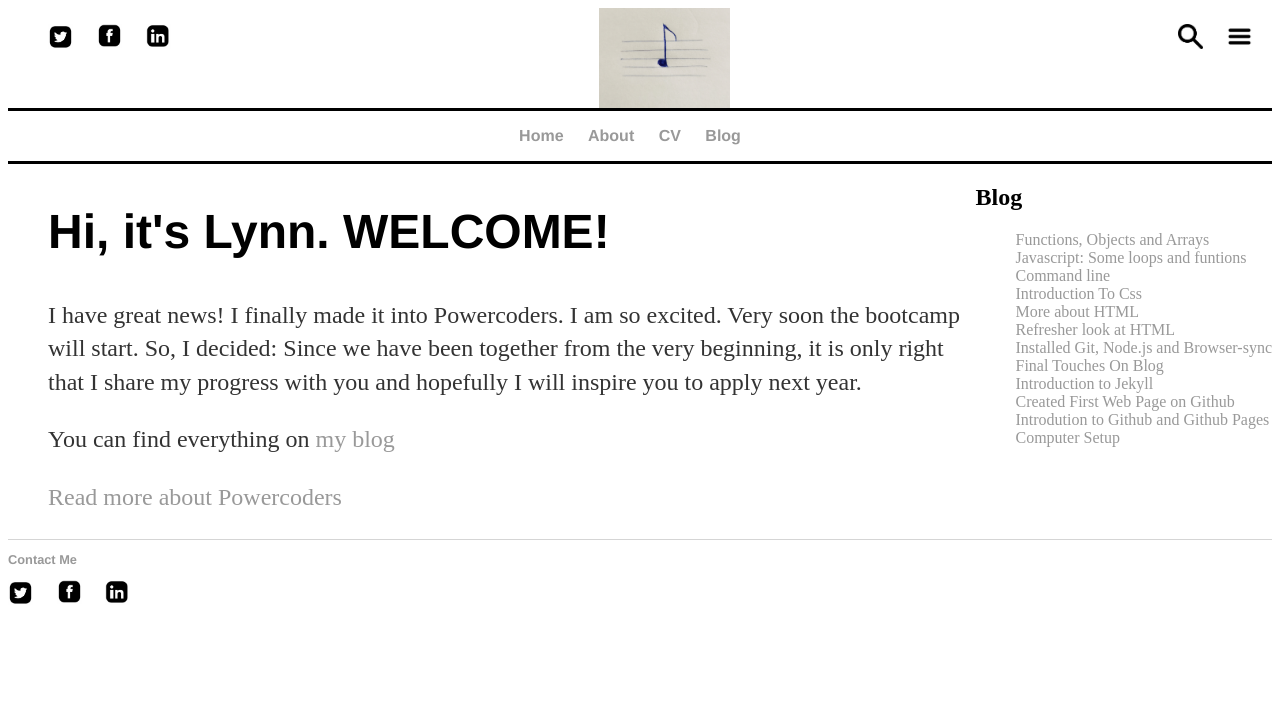
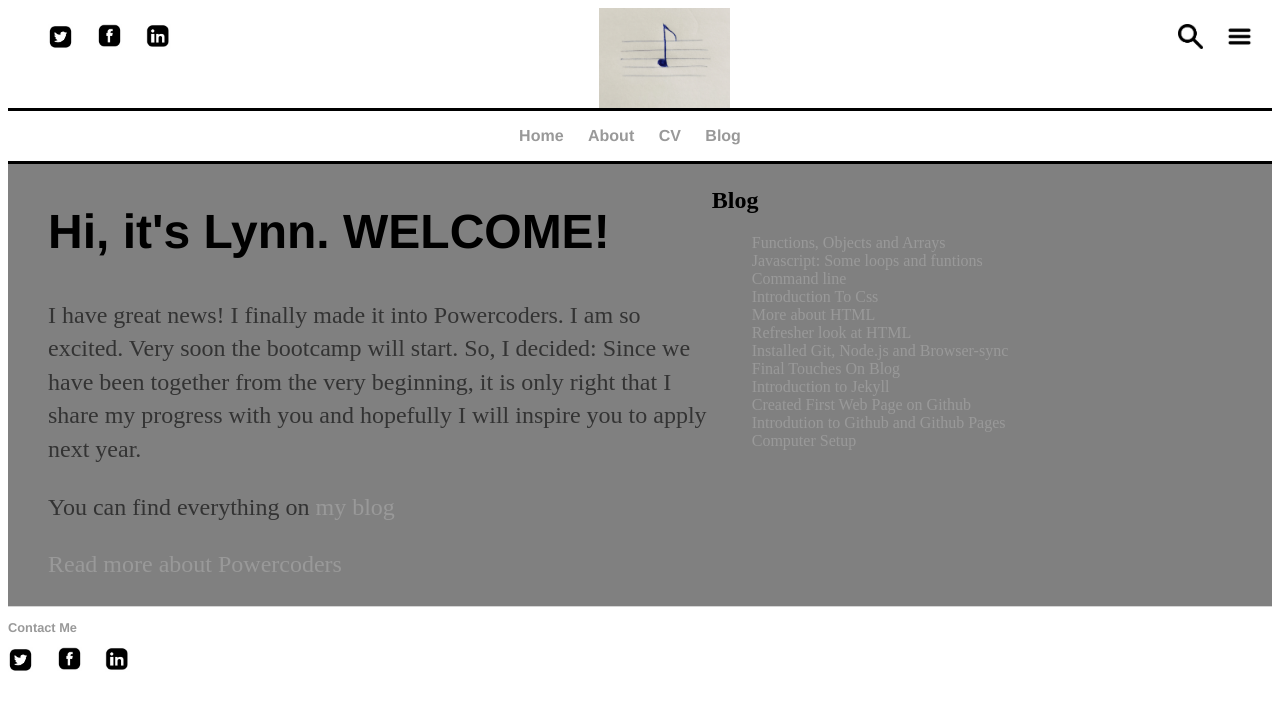
Before and after one commit to aineomugisha/aineomugisha.github.io, a Jekyll site: the page built from index.html, in a window 1280 px wide. Shown: the top 710 px of the page. Built offline with Jekyll 4.4.1, drawn with Linux system fonts in a browser that asks for light colours; the list of posts is cut into pages by our own code.

Commit message:
Update main.css

```diff
--- a/css/main.css
+++ b/css/main.css
@@ -7,12 +7,6 @@ header{
     justify-content: space-between;
 }
 
-.topsectionleft
-{
-      /*flex-grow:1;*/
-
-}
-
 #logo
 {
    width:100px;
@@ -20,40 +14,10 @@ header{
     flex-grow:1;
 }
 
-.topsectionright
-{
-   /* flex-grow:1;
-float:right;
- position:relative;*/
-}
-/*end of top section styling*/
-
 /*social icons*/
 li img{
 width:25px;
 height:25px;
-}
-
-
-/*body {
-    margin: 60px auto;
-    width: 70%;
-  }*/
-
-main{
-display:flex;
-flex-wrap:wrap;
-}
-
-.blurb{
-    flex-grow:1;
-    flex-basis:400px;
-    padding-left:40px;
-}
-
-
-aside{
-    flex-grow:0;
 }
 
 nav ul, footer ul {
@@ -69,12 +33,31 @@ nav ul li, footer ul li, header ul li {
 }
 
 nav{
+    display:flex;
     justify-content: center;
      border-top:3px solid black;
 border-bottom:3px solid black;
 /*width:100%;*/
 text-align:center;
 margin:auto;}
+
+main{
+display:flex;
+flex-wrap:wrap;
+    background-color:grey;
+}
+
+.blurb{
+    flex-grow:1;
+    flex-basis:400px;
+    padding-left:40px;
+}
+
+
+aside{
+    flex-grow:1;
+    border:3px solid grey;
+}
 
 a {
     text-decoration: none;
@@ -85,22 +68,6 @@ img {
                 height: 60%;
                 object-fit: contain;
 }
-
-table {
-    width: 100%;
-    height: 100%;
-    margin: 0;
-  padding-bottom: 0;
-   Padding-top: 0;
-    object-fit: contain;
-    border-collapse: collapse;
-    border-spacing: 0px;
-}
-
-table p{
-                width: 500px;
-}
-
 a:hover {
     text-decoration: underline;
 }
@@ -135,6 +102,7 @@ ul.posts {
     column-width:50%;
     column-height:100px;
     display: flex;*/
+    border:3px solid grey;
 }
 .posts>li{
 flex-basis:33%;
```
